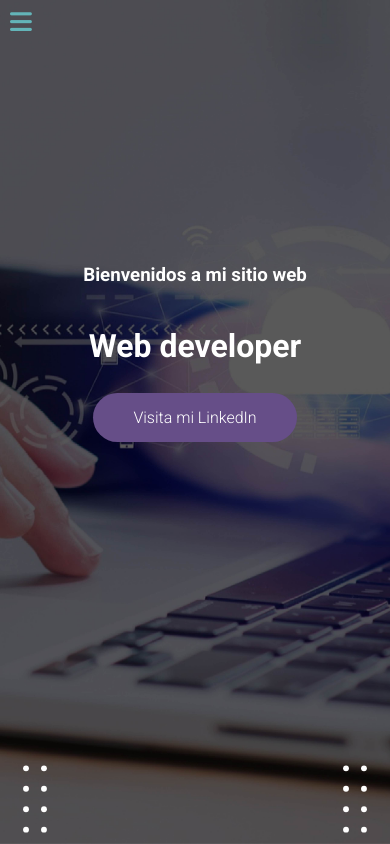
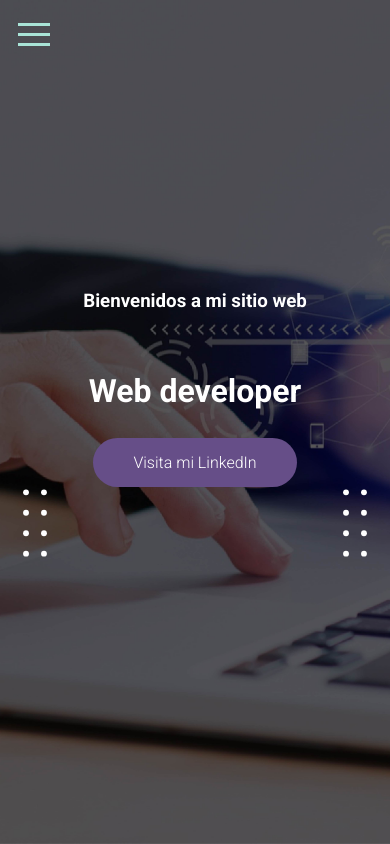
Before and after one commit to RobertoFlores132/portafolio, a React (Create React App) app: page / in a window 390 px wide. Shown: the top 844 px of the page. Built offline with nearby package versions, Linux system fonts and the light colour scheme; grey boxes are pictures that could not be loaded.

Commit message:
Hamburger button animations added

```diff
--- a/package.json
+++ b/package.json
@@ -7,6 +7,7 @@
     "@testing-library/jest-dom": "^5.16.5",
     "@testing-library/react": "^13.3.0",
     "@testing-library/user-event": "^13.5.0",
+    "hamburger-react": "^2.5.0",
     "react": "^18.2.0",
     "react-dom": "^18.2.0",
     "react-helmet": "^6.1.0",
--- a/src/App.css
+++ b/src/App.css
@@ -8,12 +8,12 @@
   display: block;
   margin-right: 100%;
   color: #A9E4D7;
-  height: 2250px;
-  width: 150px;
+  height: 100vh;
 }
 
 .hamburger{
-  color: #63B4B8;
+  color: #A9E4D7;
+  position: fixed;
   background-color: #664e8800;
   border: none;
   display: block;
@@ -22,12 +22,29 @@
 }
 
 .hambnav{
+  background-color: #664E88;
   cursor: pointer;
   display: flex;
   flex-direction: column;
   align-items: flex-start;
-  padding-left: 10px;
-  line-height: 100px;
+  padding-left: 20px;
+  padding-top: 100px;
+  line-height: 10px;
+  width: 250px;
+  height: 100vh;
+}
+
+.hambnav.inactive{
+  opacity: 0;
+  visibility: hidden;
+  transform: translateX(-20px);
+  transition: all 0.5s ease;
+}
+
+.hambnav a{
+  height: 10px;
+  margin: 35px 0px;
+  font-size: 27px;
 }
 
 .fa-solid {
@@ -39,12 +56,13 @@
 }
 
 .Home{
-  position: inherit;
+  display: grid;
+  align-content: center;
   text-align: center;
   background-image: url("./Images/header_Header\ imagen.jpg");
   background-size: cover;
+  background-position: center;
   background-repeat: no-repeat;
-  background-position: -840px;
   width: 100%;
   height: 100vh;
 }
@@ -60,10 +78,8 @@
 .dots3{
   width: 100%;
   display: flex;
-  align-items: baseline;
-  position: absolute;
+  align-items: flex-end;
   justify-content: space-between;
-  bottom: 0;
 }
 
 .dot3-3{
@@ -77,9 +93,10 @@
 }
 
 .front {
-  margin-top: 0px;
-  padding-top: 250px;
-  padding-bottom: 520px;
+  display: flex;
+  flex-wrap: wrap;
+  flex-direction: column;
+  justify-content: center;
   line-height: 50px;
   font-family: 'Roboto', sans-serif;
   color: white;
@@ -98,6 +115,7 @@
 
 .Profile{
   width: 100%;
+  padding-top: 50px;
 }
 
 .imagecontainer{
@@ -108,7 +126,7 @@
   padding-top: 30px;
   padding-bottom: 50px;
   padding-left: 100%;
-  width: 250px;
+  width: 350px;
 }
 
 .Description{
@@ -142,7 +160,7 @@
   justify-content: space-between;
   flex-wrap: wrap;
   align-items: flex-end;
-  padding-top: 30px;
+  padding-top: 70px;
   background-color: #664E88;
   background-size: cover;
   background-repeat: no-repeat;
@@ -276,7 +294,7 @@
 
 .projectcontainer{
   width: 100%;
-
+  padding-top: 50px;
 }
 
 .my-projects{
@@ -380,7 +398,7 @@
   background-repeat: no-repeat;
   background-position: center;
   width: 100%;
-  height: auto;
+  height: 100vh;
 }
 
 .info h3{
@@ -510,12 +528,13 @@ input{
   }
 
   .title1{
-    margin-top: 450px;
     font-size: 35px;
   }
 
   .Home{
     display: flex;
+    flex-direction: column;
+    padding-top: 50px;
     text-align: center;
     justify-content: center;
     background-image: url("./Images/header_Header\ imagen.jpg");
@@ -540,7 +559,6 @@ input{
     display: flex;
     flex-direction: column;
     line-height: 50px;
-    padding-bottom: 300px;
     height: auto;
     font-family: 'Roboto', sans-serif;
     color: white;
@@ -584,7 +602,7 @@ input{
   }
 
   .Profile{
-    margin-top: 20px;
+    margin-top: 120px;
     display: inline-flex;
     flex-wrap: wrap;
     align-items: center;
@@ -919,17 +937,19 @@ input{
     flex-direction: row-reverse;
     justify-content: center;
     font-family: 'Roboto', sans-serif;
-    padding-top: 10px;
+    padding-top: 0px;
     padding-bottom: 0px;
     background-color: #E1E5EA;
     background-size: cover;
     background-repeat: no-repeat;
     background-position: center;
     width: 100%;
-    height: auto;
+    height: 100vh;
   }
 
   .info h3{
+    padding-top: 40px;
+    padding-bottom: 40px;
     text-align: center;
     color: #664E88;
     font-size: 25px;
@@ -941,7 +961,7 @@ input{
     margin-left: 0px;
     margin-right: 0px;
     margin-top: 150px;
-    margin-bottom: 100px;
+    margin-bottom: 50px;
     padding-top: 3px;
     padding-left: 0px;
     padding-right: 20px;
--- a/src/components/Aboutme.js
+++ b/src/components/Aboutme.js
@@ -4,6 +4,7 @@ import Image from '../Images/profile-image.png'
 import Image2 from '../Images/puntos-1.svg'
 
 const Aboutme = () => {
+
     return (
         <div className='Profile'>
             <div className='imagecontainer'>
--- a/src/components/Home.js
+++ b/src/components/Home.js
@@ -1,28 +1,52 @@
 import React from 'react';
-import { useState } from 'react';
+import { useState, useEffect, useRef } from 'react';
 import '../App.css'
 import { Link } from 'react-scroll';
 import dot3 from '../Images/puntos-3.svg'
+import { Spin as Hamburger } from 'hamburger-react'
 
 const Home = () => {
 
-     const [showMenu, setShowMenu] = useState(false);
-     const [color, setColor] = useState(false)
+    const [showMenu, setShowMenu] = useState(false);
+    const [color, setColor] = useState(false);
+    const [isOpen, setOpen] = useState(false);
 
-     const changeColor = (() => {
+    let menuRef = useRef();
+
+    useEffect(() => {
+        let handler = (e) => {
+            if(!menuRef.current.contains(e.target)){
+                setShowMenu(false)
+            }
+        };
+
+        document.addEventListener('mousedown', handler)
+    }, [])
+
+    useEffect(() => {
+        let handler = (e) => {
+            if(!menuRef.current.contains(e.target)){
+                setOpen(false)
+            }
+        };
+
+        document.addEventListener('mousedown', handler)
+    }, [])
+
+    const changeColor = (() => {
         if (window.scrollY >= 90) {
             setColor(true)
         } else {
             setColor(false)
         }
-     });
+    });
 
-     window.addEventListener('scroll', changeColor);
+    window.addEventListener('scroll', changeColor);
 
     return (
     <div className='Home'>
-        <div className='menu'>
-        <button className='hamburger' onClick={()=> {setShowMenu(!showMenu)}}><i className="fa-solid fa-bars"></i></button>
+        <div className='menu' ref={menuRef}>
+        <button className='hamburger' onClick={()=> {setShowMenu(!showMenu)}}><Hamburger className="hamburger" toggled={isOpen} toggle={setOpen}/></button>
         { showMenu ? <nav className='hambnav'>
             <Link to='Home' spy={true} smooth={true} offset={50} duration={500}>Home</Link>
             <Link to='Aboutme' spy={true} smooth={true} offset={50} duration={500}>Sobre mi</Link>
@@ -43,10 +67,10 @@ const Home = () => {
                 <h1><img className='dot3-1' src={dot3} alt="" />Web developer <img className='dot3-2' src={dot3} alt="" /></h1>
             <div className='linkedinbttn'>
                 <a href='https://www.linkedin.com/in/roberto-flores-1bb739166/' target="_blank" rel="noopener noreferrer" className='box'>Visita mi LinkedIn</a>
+            </div>
             <div className='dots3'>
                 <img className='dot3-3' src={dot3} alt="" />
                 <img className='dot3-4' src={dot3} alt="" />
-            </div>
             </div>
         </div>
     </div>
--- a/src/components/Projects.js
+++ b/src/components/Projects.js
@@ -4,6 +4,7 @@ import Project2 from '../Images/Project2.png'
 import Project3 from '../Images/Project3.png'
 
 const Projects = () => {
+
     return (
         <div className='projectcontainer'>
             <div className='my-projects'>
--- a/src/components/Skills.js
+++ b/src/components/Skills.js
@@ -17,7 +17,7 @@ const Skills = () => {
             </div>
             <div className='List'>
             <div className='Education'>
-                    <div className='icon-edu'>
+                    <div data-aos='fade-up' className='icon-edu'>
                     <img className='icon1' src={Icon1} alt="icon1" />
                     <h3><b>Desarrollador Web</b></h3>
                     </div>
```
Also changed, not shown: src/components/Contact.js (line endings or trailing spaces), 1 other file (tests, documents, lock files or other folders).
